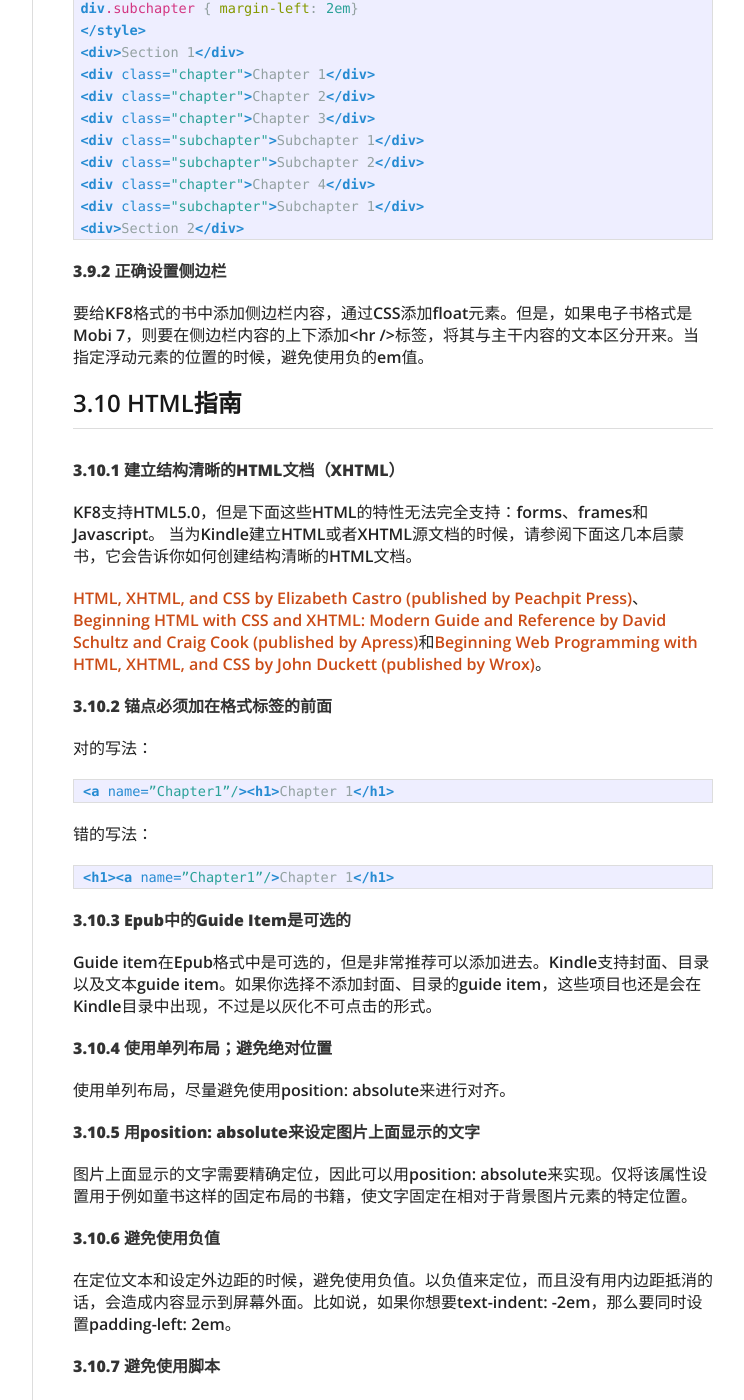
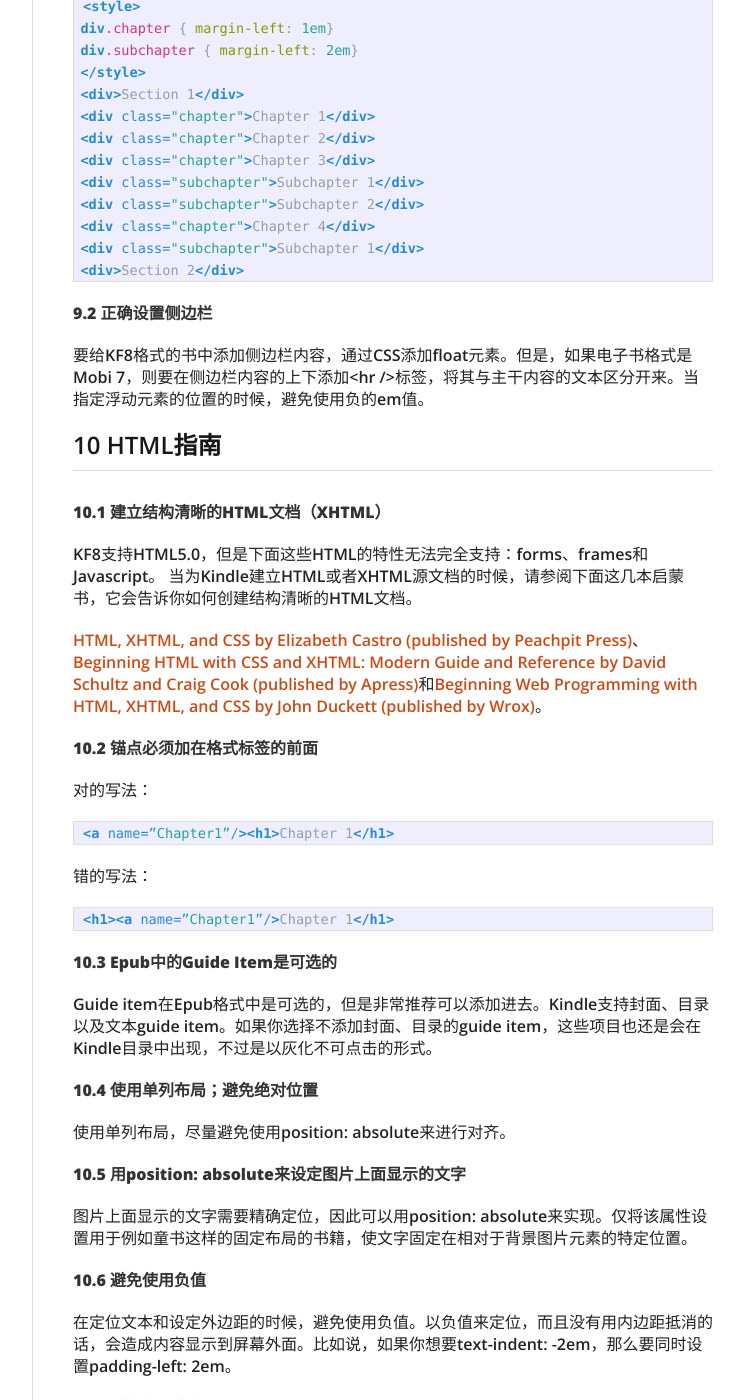
Before and after one commit to fantaghiro/fantaghiro.github.io, a Jekyll site: the page built from _posts/2014-03-03-code-highlight-testing.markdown, in a window 1280 px wide and 1400 px high, scrolled down 14937 px. Shown: the whole window, without its empty margins (378-1122 px from the left). Built offline with Jekyll 4.4.1, drawn with Linux system fonts in a browser that asks for light colours; nearby versions of some CDN libraries; comment, search, counter and statistics services are not loaded; some of the changed text lies outside the part shown.

Commit message:
Update 2014-03-03-code-highlight-testing.markdown

```diff
--- a/_posts/2014-03-03-code-highlight-testing.markdown
+++ b/_posts/2014-03-03-code-highlight-testing.markdown
@@ -27,9 +29,9 @@ tags:
 * 可以使用CSS选择器对文本或其他元素的属性进行精确控制
 * 对特定屏幕大小支持固定布局
 
-## 3.1 文本设置指南
+## 1 文本设置指南
 <hr>
-**3.1.1 BODY的文本设置必须使用默认**
+**1.1 BODY的文本设置必须使用默认**
 
 流式排版的Kindle电子书中body的文本必须都是默认的设置。亚马逊鼓励内容创造者可以对标题，特殊段落、脚注、图表等用富有创新性的样式，但绝对不是body的文本。因为对body文本的样式设置都会覆盖掉用户自选的阅读的设置，这样，用户就会报告说阅读体验差。下面是几个最为重要的点需要提请注意：
 
@@ -40,11 +42,11 @@ tags:
 * body的文本不能用白色或黑色字体颜色。有用户报告说体验不好时因为他们把设备的背景色设置为了白色或黑色，然后相应颜色的文字就完全看不出来了。
 * 用户反馈说他们拥有选择设备中提供的默认字体的选择权，这一点的体验非常好。
 
-**3.1.2 在分页的地方用CSS设置**
+**1.2 在分页的地方用CSS设置**
 
 不要在需要分页的地方通过添加空白行来实现，而应该使用CSS中的page-break-before和page-break-after属性来设置。
 
-**3.1.3 设置段落**
+**1.3 设置段落**
 
 KindleGen会自动为每段首行缩进。如果要改变这一设置，请为&lt;p>使用缩进样式。比如：
 
@@ -56,7 +58,7 @@ KindleGen会自动为每段首行缩进。如果要改变这一设置，请为&l
 
 要给每段之前添加一些间隙，在&lt;p>标签上使用margin-top样式。
 
-**3.1.4 其他支持的编码**
+**1.4 其他支持的编码**
 
 只要满足以下两个条件，Kindle电子书就支持该编码：
 * HTML文件中明确声明了编码
@@ -72,12 +74,12 @@ KindleGen会自动为每段首行缩进。如果要改变这一设置，请为&l
 <!--...-->
 {% endhighlight %}
 
-**3.1.5 空格以及UNICODE字符**
+**1.5 空格以及UNICODE字符**
 
 仅支持正常空格字符、不可分空格字符(\&nbsp;)以及零宽不连字（\&zwnj;）。用其他空格会干扰选择区域、字典查词还有换行的算法。
 不要使用UNICODE格式字符，它们也会造成问题。
 
-**3.1.6 支持等宽字符**
+**1.6 支持等宽字符**
 
 如果使用以下标签或者属性，Kindle可以显示为等宽字符：&lt;pre>、&lt;samp>、&lt;kbd>、&lt;tt>、&lt;font face="courier">、&lt;font face="monospace">。
 
@@ -85,7 +87,7 @@ KindleGen会自动为每段首行缩进。如果要改变这一设置，请为&l
 
 出版商可以用自己的字体。亚马逊有质量检查环节，可以确保这些字体能够在电子墨水设备上显示正常，而且不影响阅读体验。但是不要用Charis字体，在Kindle阅读器中已经用更高质量的字体替换它。
 
-**3.1.7 支持的CSS**
+**1.7 支持的CSS**
 
 在早期的Kindle平台中，仅支持最为基本的CSS样式，但是在KF8里面，对于CSS2和CSS3的样式支持已经大大提升。为了确保设置的CSS起作用，请在发布之前务必要在不同的设备上预览一下。
 
@@ -133,11 +135,11 @@ p.para {
 <p class="para"><span class="dropcaps">T</span>here is a sample
 {% endhighlight %}
 
-**3.1.8 页码**
+**1.8 页码**
 
 Kindle电子书并不与实体书的页码总是对应。因此，在书中不要添加任何有关页码的信息。页码也不应该出现在交叉引用或者索引中。亚马逊可以生成作为图书额外元数据的页码。亚马逊生成的页码是基于其自己内部技术。
 
-**3.1.9 自定义字体选择**
+**1.9 自定义字体选择**
 
 一本书最基本最主要的字体应该时设置在&lt;body>上。如果你想添加一些额外的字体设置，比如粗体或者斜体，那么要保证这些样式是设置在文本上的而不是字体上的，这样不论用户选择哪一种字体，这些带有样式的元素都能正确显示。以下是两组正确以及错误的自定义字体的方式。
 
@@ -206,10 +208,10 @@ weight: bold;
 }
 {% endhighlight %}
 
-##3.2 封面图片设置指南
+##2 封面图片设置指南
 <hr>
 
-**3.2.1 营销封面必须得有**
+**2.1 营销封面必须得有**
 
 营销封面最好是2560×1600px、350dpi。这样的图片在高清的Kindle设备上可以确保显示清晰。图片大小不得超过5MB。
 
@@ -221,7 +223,7 @@ weight: bold;
 * 不能侵犯其他出版社或艺术家的版权
 * 不要提到价格或者其他临时性的促销活动
 *
-**3.2.2 内容封面也必须得有**
+**2.2 内容封面也必须得有**
 
 请提供一幅高分辨率的大图片作为内容封面，因为如果封面太小的话，亚马逊的质检环节不会让这本书通过。
 
@@ -255,7 +257,7 @@ weight: bold;
 </manifest>
 {% endhighlight %}
 
-**3.2.3 内容封面不能出现两次**
+**2.3 内容封面不能出现两次**
 
 除了上面提到的方法之外，不要再在内容中添加封面，如果添加了，那么可能在图书中会出现两次封面。
 
@@ -281,12 +283,12 @@ weight: bold;
 <guide> <reference type="cover" title="Cover Image" href="cover.html" /> </guide>
 {% endhighlight %}
 
-##3.3 目录设置指南
+##3 目录设置指南
 <hr>
 
 亚马逊强烈建议您为所有书籍设置HTML TOC。HTML目录适用与大多数书籍，固定布局的童书、绘本或漫画除外。
 
-**3.3.1 推荐使用逻辑目录**
+**3.1 推荐使用逻辑目录**
 
 亚马逊强烈建议所有的图书包含逻辑目录和HTML目录。这对于提高阅读体验十分重要，因为读者可以通过这个目录在不同章节间比较容易的跳转。用户在一开始就期待能够看到一个HTML目录，而逻辑目录也给用户提供了在书中跳转的一种新途径。如果书长于20页，那么添加逻辑目录就变得尤为重要了。
 
@@ -373,11 +375,11 @@ type="application/xhtml+xml"/>
 <spine toc="toc">
 {% endhighlight %}
 
-**3.3.2 HTML的目录必须设置好链接**
+**3.2 HTML的目录必须设置好链接**
 
 在每一本书的开头放置一个HTML目录，这样用户就可以在不同位置（比如章节）之间方便跳转。目录中的各项目必须是HTML链接，这样用户可以点击后去往指定位置。如果目录没有添加链接，那么在Kindle中是没有用处的。
 
-**3.3.3 HTML的目录必须被引用**
+**3.3 HTML的目录必须被引用**
 
 为了能让用户在Kindle菜单中跳转到目录页，在OPF文件中的guide标签中必须引用TOC；或者在用于导航的HTML文件中的landmarks nav元素中必须引用TOC。
 
@@ -397,28 +399,28 @@ type="application/xhtml+xml"/>
 </nav>
 {% endhighlight %}
 
-**3.3.4 在目录中不能出现表格**
+**3.4 在目录中不能出现表格**
 
 不要用HTML的&lt;table>标签创建目录。如果目录中有&lt;table>标签的话，那么目录中的链接就无法点击从而不起作用。表格仅用于表格数据，而不能用于布局。
 
-**3.3.5 在目录中不要出现页码**
+**3.5 在目录中不要出现页码**
 
 在目录中不要使用页码。Kindle电子书并不是与实体书的页码始终对应。
 
 如果你是从Word中导入的文件，那么使用Word中的标题样式和目录功能。在Word中创建的目录能够正常导入并转换成符合要求的目录。
 
-**3.3.6 将目录放在书的最前面**
+**3.6 将目录放在书的最前面**
 
 将HTML的目录放在书的一开始而不是结束位置。这样可以确保用户在阅读一开始就可以很自然的见到目录。如果目录放置的位置不正确，那么就会影响到"上次阅读位置"功能。正确的放置位置可以确保用户下载试读样张的时候，能够包含目录。
 
-**3.3.7 套装书要添加目录**
+**3.7 套装书要添加目录**
 
 对于包含不止一本书的套装书来说，在文件开头包含一个含有所有分册书目录的总目录。
 
-##3.4 LANDMARK NAV元素设置指南
+##4 LANDMARK NAV元素设置指南
 <hr>
 
-**3.4.1 推荐的LANDMARKS NAV元素**
+**4.1 推荐的LANDMARKS NAV元素**
 
 Kindle平台支持用landmarks nav元素来定义封面、目录以及开始位置（"到开始处"的那个位置）。不要将起始位置设置为空白页。
 
@@ -428,21 +430,21 @@ Kindle平台支持用landmarks nav元素来定义封面、目录以及开始位
 
 landmarks nav元素是IDPF3.0标准中的一部分，请参见：[http://idpf.org/epub/30/spec/epub30-contentdocs-20111011.html#sec-xhtml-nav-def-model](http://idpf.org/epub/30/spec/epub30-contentdocs-20111011.html#sec-xhtml-nav-def-model)和[http://www.idpf.org/epub/30/spec/epub30-contentdocs-20111011.html#sec-xhtml-nav-def-types-landmarks](http://www.idpf.org/epub/30/spec/epub30-contentdocs-20111011.html#sec-xhtml-nav-def-types-landmarks)
 
-##3.5 GUIDE ITEM设置指南
+##5 GUIDE ITEM设置指南
 <hr>
 
-**3.5.1 推荐的GUIDE ITEM**
+**5.1 推荐的GUIDE ITEM**
 
 Kindle平台支持使用guide item设置封面、目录以及开始位置（"到开始处"的那个位置）。不要将起始位置设置为空白页。
 亚马逊不推荐您在OPF文件中添加额外的guide item，因为这样做会使菜单里面的选项灰化，导致用户感到迷惑。
 注意！Guide item，尤其是TOC guide item并不能替代目录本身。
 
-##3.6 图片设置指南
+##6 图片设置指南
 <hr>
 
 下面这些规则适用于大部分图书，但是不适用于拥有很多图片的固定布局的童书（请见第4章）以及固定布局的绘本、漫画（请见第5章）。对于封面图片的设置，请见3.2。
 
-**3.6.1 使用支持的格式**
+**6.1 使用支持的格式**
 
 Kindle平台支持GIF、BMP、JPEG、不透明的PNG以及SVG图片。
 
@@ -452,17 +454,17 @@ Kindle平台支持GIF、BMP、JPEG、不透明的PNG以及SVG图片。
 
 使用分辨率为300dpi或300ppi的图片。
 
-**3.6.2 KINDLEGEN 平台会自动转换图片**
+**6.2 KINDLEGEN 平台会自动转换图片**
 
 单个图片最大为5MB。一个epub最大不能超过650MB。
 
 要想得到最佳效果，在将文件放入KindleGen之前，请将图片在图片大小范围内优化至最高质量。如果自动的图片转换效果不佳的话，请尝试在导入到KindleGen之前优化图片。
 
-**3.6.3 使用彩色图片**
+**6.3 使用彩色图片**
 
 请在可能并且恰当的情况下，使用彩色图片。Kindle的电子墨设备目前是黑白屏幕，但是在Kind Fire、Kindle for iPhone以及Kindle for PC中，是可以看到色彩的。
 
-**3.6.4 照片请用JPEG格式**
+**6.4 照片请用JPEG格式**
 
 请使用JPEG格式的照片且图片的质量因子不能低于40。请使用文件大小范围内分辨率最大的照片。KindleGen会重新对这些图片进行处理，使其符合文件格式的要求。
 
@@ -470,7 +472,7 @@ Kindle平台支持GIF、BMP、JPEG、不透明的PNG以及SVG图片。
 
 如果照片是GIF格式或者图片太小的话，即使将图片转换为JPEG格式或人为加大图片大小，对于呈现质量来说也无济于事。还是要找到源头，创建分辨率足够大的JPEG图片。
 
-**3.6.5 线条图案或者文字请使用GIF格式**
+**6.5 线条图案或者文字请使用GIF格式**
 
 线条图案指的是用有限数量的纯色绘制而成的图案（例如由Illustrator、Paint或PowerPoint绘制的图片）。文本、图表都属于线条图案。
 
@@ -483,9 +485,9 @@ Kindle平台支持GIF、BMP、JPEG、不透明的PNG以及SVG图片。
 优化GIF图片，使其不超过127KB，可以尝试使用如下方法：
 * 尝试减少所有色彩的数量。这样做不会改变图片的质量。由于某些反锯齿算法，看起来是黑白色的线条图案可能实际上是彩色的。
 * 如果有的话，请去掉图片四周的边距。在剪裁图片的时候，考虑一下图片在白色、褐色和黑色背景上显示出来的效果如何。
-* 如果需要的话，改变图片大小，但是要注意文本一定要清晰可读。（参见3.6.6）
+* 如果需要的话，改变图片大小，但是要注意文本一定要清晰可读。（参见6.6）
 
-**3.6.6 线条图案或文字的图片大小和字号大小的要求**
+**6.6 线条图案或文字的图片大小和字号大小的要求**
 
 图片中如果包含文本的话，图片不能远远大于屏幕大小。Kindle电子墨设备允许翻转图片，使其能显示得更大些。Kindle Fire和Kindle for iPhone应用都允许放大、缩小或左右移动图片。但是，如果线条图案的图片太大的话，会明显影响阅读体验。
 
@@ -495,21 +497,21 @@ Kindle平台支持GIF、BMP、JPEG、不透明的PNG以及SVG图片。
 *
 以上这两条规则限制了某些表格不能作为图片呈现。非常大的图片要重新进行排版。
 
-**3.6.7 优先使用HTML，其次考虑图片**
+**6.7 优先使用HTML，其次考虑图片**
 
 不要将大段文字用图片的形式呈现。如果要包含一整段文字的话，那么不要用图片，而要用HTML。
 
 注意：图片会随着屏幕大小而伸缩，造成文字不可读。而HTML格式的文字会换页显示。
 
-**3.6.8 图片标题的放置**
+**6.8 图片标题的放置**
 
 亚马逊推荐将图片标题放到相应图片的下方，这样用户可以先看到图片后看到标题。在图片和标题之间添加换行符（例如使用&lt;br />标签），以确保图片标题不会出现在图片的旁边。
 
-**3.6.9 控制图片的宽高比**
+**6.9 控制图片的宽高比**
 
 保留图片的宽高比，图片的宽和高不能双双都设置为一个固定的百分比。要么是宽、要么是高可以设置为一个固定的比例（比如100%），其中一个设置为固定百分比之后，另外一个值就要设置为auto，以保留宽高比。
 
-**3.6.10 用SVG格式正确显示文字**
+**6.10 用SVG格式正确显示文字**
 
 要用SVG正确显示文字，在SVG代码中，对&lt;text>标签使用字号属性。
 
@@ -597,14 +599,14 @@ Kindle平台支持GIF、BMP、JPEG、不透明的PNG以及SVG图片。
 
 请参阅：[http://www.webkit.org/projects/svg/status.xml](http://www.webkit.org/projects/svg/status.xml)
 
-##3.7 表格制作指南
+##7 表格制作指南
 <hr>
 
-**3.7.1 表格仅用于呈现表格数据**
+**7.1 表格仅用于呈现表格数据**
 
 注意！表格仅可以用来呈现表格数据。在Kindle电子书中不允许用表格来实现布局。不要对对话、脚本、年表、目录、列表、侧边栏使用表格。
 
-**3.7.2 避免大表格**
+**7.2 避免大表格**
 
 用图片来显示的表格不能换页，这是因为整幅图片都必须在一个屏幕上显示出来。如果表格是用HTML中的&lt;table>标签实现的，那么就可以实现表格的分页，同时鼠标还可以点到表格的单元格里面。如果表格比屏幕大很多，那么用户使用的时候，要左右移动屏幕才能看全，这十分影响阅读体验。
 
@@ -612,13 +614,13 @@ Kindle平台支持GIF、BMP、JPEG、不透明的PNG以及SVG图片。
 
 如果表格太大，而且单元格中包含了很多文字的话，那么考虑将表格重新排列，保证文字的可读性。单列的设置了不同字号的HTML的文字对于用户来说是最佳阅读体验。
 
-**3.7.3 创建简单的HTML表格**
+**7.3 创建简单的HTML表格**
 
 用&lt;table>标签创建包含有标准行、列的简单表格。这样的表格在现有的Kindle设备以及Kindle for iPhone上可以正常显示为表格。在Kindle 1上，这些表格会被压缩（所有内容在一列中呈现）。KF8支持嵌套表格和合并单元格，但是亚马逊推荐出版商要谨慎使用嵌套和合并单元格，仅在迫不得已的情况下使用。
 
 colspan和rowspan这样的属性值必须小于等于表格的总列或行数。
 
-**3.7.4 在需要的时候分割表格**
+**7.4 在需要的时候分割表格**
 
 有的时候，需要将表格显示成图片，但是图片又太大了，使得在Kindle屏幕上显示的时候看不清楚，这时候，分割表格就是一个不错的选择。下面是一个例子，教你如何将一个表格分割成两页上的表格。同样方法也可以用于多页的表格图片。
 
@@ -626,7 +628,7 @@ colspan和rowspan这样的属性值必须小于等于表格的总列或行数。
 
 编辑的时候使用源图片，而不是使用转换过的GIF图片，否则的话图片会转换成GIF两次，造成图片质量低下。
 
-**3.7.5 优化表格，使其达到最佳大小**
+**7.5 优化表格，使其达到最佳大小**
 
 优化后的表格不能大于Kindle屏幕的10倍大小。Kindle屏幕大约是24行60个字符，Kindle DX可以显示更多字符。字数限制指的是每行上显示的字符数。行数和每行上的最多字符数有多种搭配（详见下图）。如果给定行数的表格，字符数超过了限制，那么就请将该表格分割为更小的表格或图片。
 
@@ -642,7 +644,7 @@ colspan和rowspan这样的属性值必须小于等于表格的总列或行数。
 
 121—240、60
 
-##3.8 Adobe Digital Editions兼容性指南
+##8 Adobe Digital Editions兼容性指南
 <hr>
 
 当使用Adobe Digital Editions的时候，确保manifest里面item的id是唯一的。Adobe Digital Editions并不强制ID的唯一性，这一点与IDPF的标准是不一致的。
@@ -654,10 +656,10 @@ colspan和rowspan这样的属性值必须小于等于表格的总列或行数。
 </manifest>
 {% endhighlight %}
 
-## 3.9 样式指南
+## 9 样式指南
 <hr>
 
-**3.9.1 用缩进式的HTML目录**
+**9.1 用缩进式的HTML目录**
 
 要创建一个实用的、可导航的、多层级的目录，亚马逊推荐在HTML目录中使用如下语法。下面这个例子说明了利用style属性和CSS类写同一效果的两种方法：
 
@@ -692,21 +694,21 @@ div.subchapter { margin-left: 2em}
 <div>Section 2</div>
 {% endhighlight %}
 
-**3.9.2 正确设置侧边栏**
+**9.2 正确设置侧边栏**
 
 要给KF8格式的书中添加侧边栏内容，通过CSS添加float元素。但是，如果电子书格式是Mobi 7，则要在侧边栏内容的上下添加&lt;hr />标签，将其与主干内容的文本区分开来。当指定浮动元素的位置的时候，避免使用负的em值。
 
-## 3.10 HTML指南
+## 10 HTML指南
 <hr>
 
-**3.10.1 建立结构清晰的HTML文档（XHTML）**
+**10.1 建立结构清晰的HTML文档（XHTML）**
 
 KF8支持HTML5.0，但是下面这些HTML的特性无法完全支持：forms、frames和Javascript。
 当为Kindle建立HTML或者XHTML源文档的时候，请参阅下面这几本启蒙书，它会告诉你如何创建结构清晰的HTML文档。
 
 [HTML, XHTML, and CSS by Elizabeth Castro (published by Peachpit Press)](http://www.amazon.com/HTML-XHTML-and-CSS/dp/B000SEFC5Q)、[Beginning HTML with CSS and XHTML: Modern Guide and Reference by David Schultz and Craig Cook (published by Apress)](http://www.amazon.com/Beginning-HTML-CSS-XHTML-Reference/dp/B001D25ZPE)和[Beginning Web Programming with HTML, XHTML, and CSS by John Duckett (published by Wrox)](http://www.amazon.com/Beginning-Programming-HTML-XHTML-ebook/dp/B000VZQVVG)。
 
-**3.10.2 锚点必须加在格式标签的前面**
+**10.2 锚点必须加在格式标签的前面**
 
 对的写法：
 
@@ -720,31 +722,31 @@ KF8支持HTML5.0，但是下面这些HTML的特性无法完全支持：forms、f
 <h1><a name=”Chapter1”/>Chapter 1</h1>
 {% endhighlight %}
 
-**3.10.3 Epub中的Guide Item是可选的**
+**10.3 Epub中的Guide Item是可选的**
 
 Guide item在Epub格式中是可选的，但是非常推荐可以添加进去。Kindle支持封面、目录以及文本guide item。如果你选择不添加封面、目录的guide item，这些项目也还是会在Kindle目录中出现，不过是以灰化不可点击的形式。
 
-**3.10.4 使用单列布局；避免绝对位置**
+**10.4 使用单列布局；避免绝对位置**
 
 使用单列布局，尽量避免使用position: absolute来进行对齐。
 
-**3.10.5 用position: absolute来设定图片上面显示的文字**
+**10.5 用position: absolute来设定图片上面显示的文字**
 
 图片上面显示的文字需要精确定位，因此可以用position: absolute来实现。仅将该属性设置用于例如童书这样的固定布局的书籍，使文字固定在相对于背景图片元素的特定位置。
 
-**3.10.6 避免使用负值**
+**10.6 避免使用负值**
 
 在定位文本和设定外边距的时候，避免使用负值。以负值来定位，而且没有用内边距抵消的话，会造成内容显示到屏幕外面。比如说，如果你想要text-indent: -2em，那么要同时设置padding-left: 2em。
 
-**3.10.7 避免使用脚本**
+**10.7 避免使用脚本**
 
 不支持脚本。在转换的时候，所有源文件中的脚本都会被删去。带有动画的SVG也是不支持的。
 
-**3.10.8 避免对行高使用负值**
+**10.8 避免对行高使用负值**
 
 不要将行高设为负值。不支持这样的设置。
 
-##3.11 嵌入字体指南
+##11 嵌入字体指南
 <hr>
 
 KF8支持在电子书中嵌入字体。这些字体可以是Open Type（OTF）或True Type（TTF）。Kindle不推荐使用Type 1（Postscript）字体。为了能够给Kindle读者以最佳阅读体验，使用Type 1字体的流式排版的电子书都会用Kindle的默认字体显示。在支持KF8的设备或者应用中，用户可以选择是否使用出版社提供的字体。
@@ -753,7 +755,7 @@ KF8支持在电子书中嵌入字体。这些字体可以是Open Type（OTF）
 
 目前，在设备以及应用中，只有嵌入的字体是不可得的。出版商不需要在Kindle书中包含进Charis字体，因为这是一种开源授权字体。当选择某一种字体的时候，请考虑有视觉障碍的人的使用和视觉感受，选择简单、清晰，并且在所有平板或电子墨背景上能够产生鲜明对照的字体。
 
-##3.12 外部链接指南
+##12 外部链接指南
 <hr>
 
 只有在能够直接提升阅读体验、完善阅读内容的情况下，才考虑在Kindle电子书中添加外部链接。下面几种是可以考虑添加外链的情况：
```
Also changed, not shown: other parts of _posts/2014-03-03-code-highlight-testing.markdown (+2 -0 lines).
